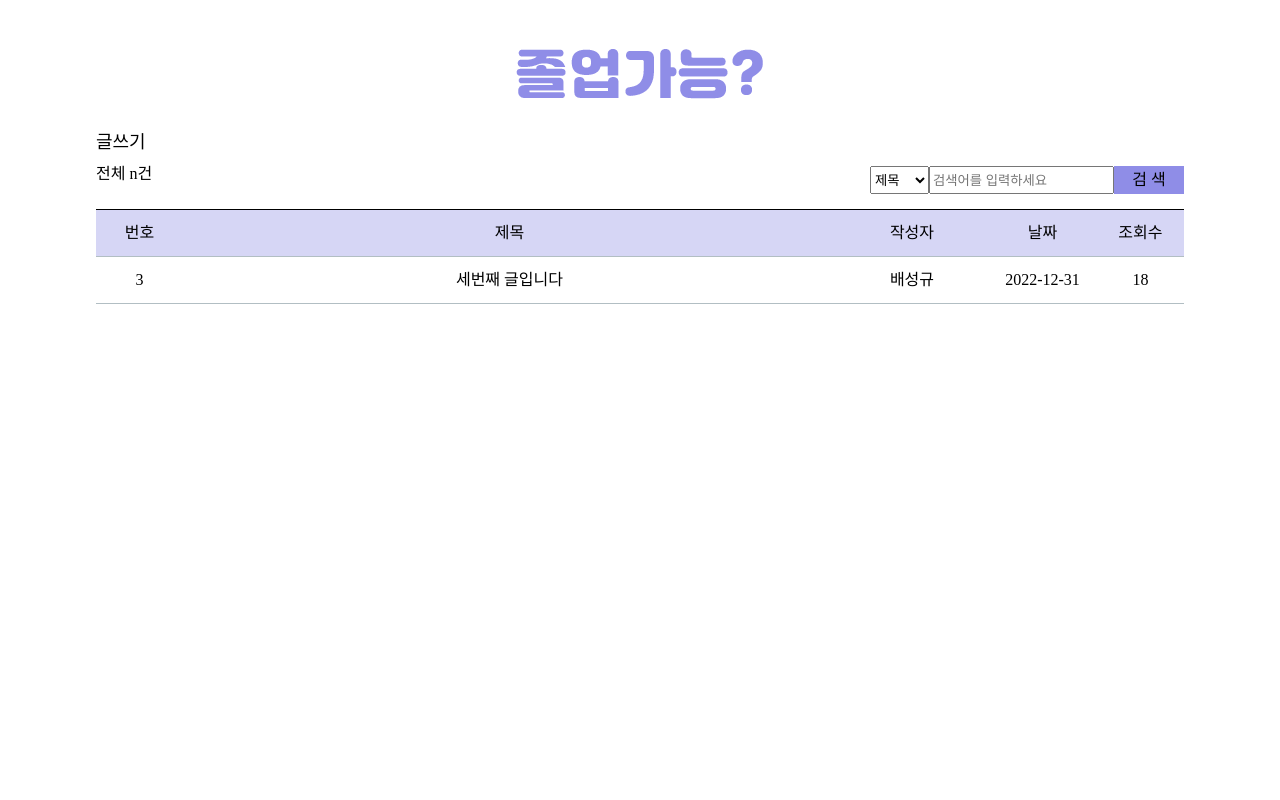
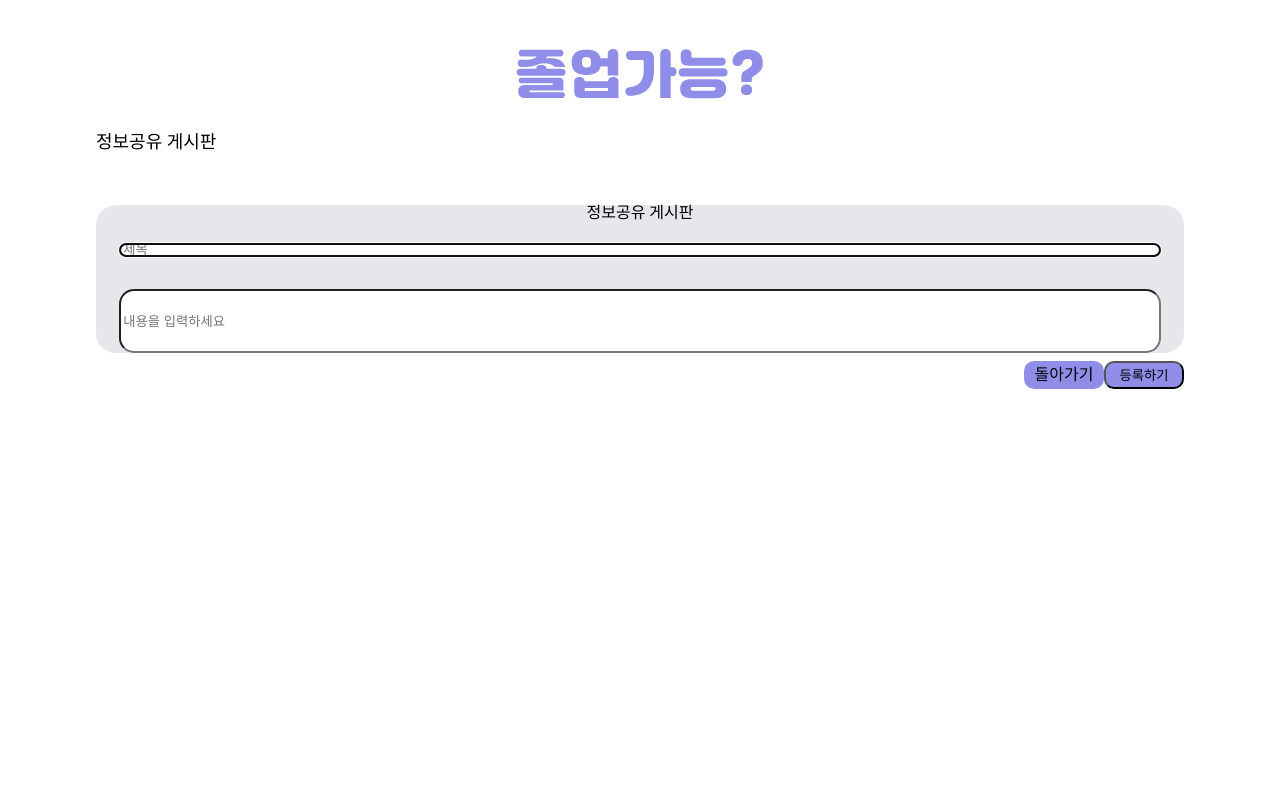
Before and after one commit to Graduate-Ok/Graduation-Okay-, a React (Create React App) app in the folder graduate/: page /EditBoard in a window 1280 px wide. Shown: the top 800 px of the page. Built offline with nearby package versions, Linux system fonts and the light colour scheme; a web font is replaced by a local one.

Commit message:
Update EditBoard.jsx

```diff
--- a/graduate/src/pages/EditBoard.jsx
+++ b/graduate/src/pages/EditBoard.jsx
@@ -1,8 +1,8 @@
-
+import { Link} from 'react-router-dom';
 import '../css/Board.css';
-import '../css/Notice.css';
 
 // 글쓰기 페이지
+// localhost:3000/EditBoard
 
 function EditBoard(){
     return (
@@ -11,36 +11,21 @@ function EditBoard(){
                 <div className = "Board">
                     <div className = "BoardSize">
                         <div className = "Board__header">
-                            <p>글쓰기</p>
-                        </div>
-                        <div className = "Board__navbar">
-                            <div>전체 n건</div>
-                            <div className = "Board__search">
-                                <select>
-                                    <option value= "title">제목</option>
-                                    <option value = "content">내용</option>
-                                    <option value = "writer">작성자</option>
-                                </select>
-                                <input type = "text" placeholder= "검색어를 입력하세요"></input>
-                                <div className= "Board__search--button">검 색</div>
-                            </div>
-                        </div>
-                        <div className = "Board__content--title">
-                            <div className = "Board__content--number">번호</div>
-                            <div className = "Board__content--name">제목</div>
-                            <div className = "Board__content--writer">작성자</div>
-                            <div className = "Board__content--date">날짜</div>
-                            <div className = "Board__content--hits">조회수</div>
-                        </div>
-                        <div className = "Board__content--content">
-                            <div className = "Board__content--number">3</div>
-                            <div className = "Board__content--name">세번째 글입니다</div>
-                            <div className = "Board__content--writer">배성규</div>
-                            <div className = "Board__content--date">2022-12-31</div>
-                            <div className = "Board__content--hits">18</div>
+                            <p>정보공유 게시판</p>
                         </div>
 
+                        <form name = "writing" method = "post" >
+                            <div className = "Board__writecontainer">
+                                <label for = "edit" >정보공유 게시판</label>
+                                <input type = "text" className = "Board__write--title" placeholder= "제목" autoFocus required ></input>
+                                <input type = "text" className = "Board__write--content" placeholder="내용을 입력하세요" required></input>
 
+                            </div>
+                            <div className = "Board__footer">
+                                <Link to = "/" className = "Board__footer--button">돌아가기</Link>
+                                <button type = "submit" className = "Board__footer--button">등록하기</button>
+                            </div>
+                        </form>
                     </div>
                 </div>
             </main>
```
